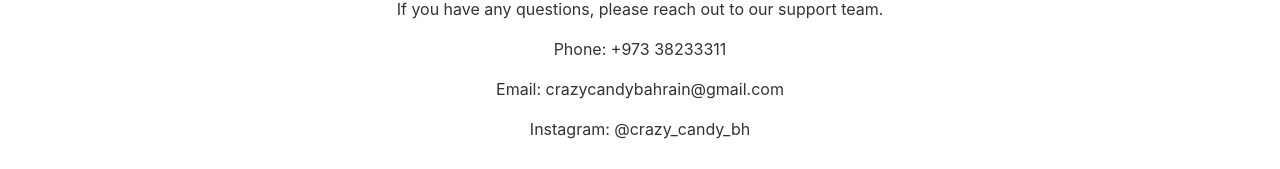
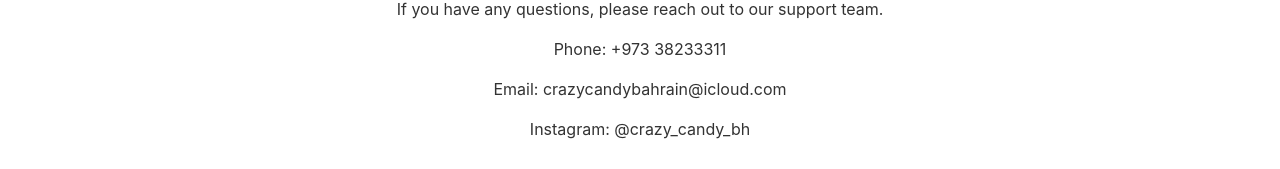
Before and after one commit to AshazDev/crazy-candy, a Next.js app: page /order-confirmation in a window 1280 px wide. Shown: the part 709-878 px from the top of the page. Built offline with nearby package versions, Linux system fonts and the light colour scheme; no server answers.

Commit message:
Your commit message here

```diff
--- a/pages/Checkout.js
+++ b/pages/Checkout.js
@@ -119,6 +119,9 @@ const Checkout = () => {
       setLoading(false); // Set loading to false
     }
   };
+
+  // Disable submit button if payment method is benefit and no image is uploaded
+  const isSubmitDisabled = loading || (formData.paymentMethod === 'benefit' && !image);
 
   return (
     <div className={styles.checkoutPage}>
@@ -252,7 +255,7 @@ const Checkout = () => {
           </>
         )}
 
-        <button type="submit" className={styles.submitButton} disabled={loading}>
+        <button type="submit" className={styles.submitButton} disabled={isSubmitDisabled}>
           {loading ? 'Submitting...' : 'Submit Order'}
         </button>
       </form>
--- a/pages/order-confirmation.js
+++ b/pages/order-confirmation.js
@@ -50,7 +50,7 @@ const OrderConfirmation = () => {
 
       <p className={styles.confirmationText}>If you have any questions, please reach out to our support team.</p>
       <p className={styles.confirmationText}>Phone: +973 38233311</p>
-      <p className={styles.confirmationText}>Email: crazycandybahrain@gmail.com</p>
+      <p className={styles.confirmationText}>Email: crazycandybahrain@icloud.com</p>
       <p className={styles.confirmationText}>Instagram: @crazy_candy_bh</p>
     </div>
   );
```
